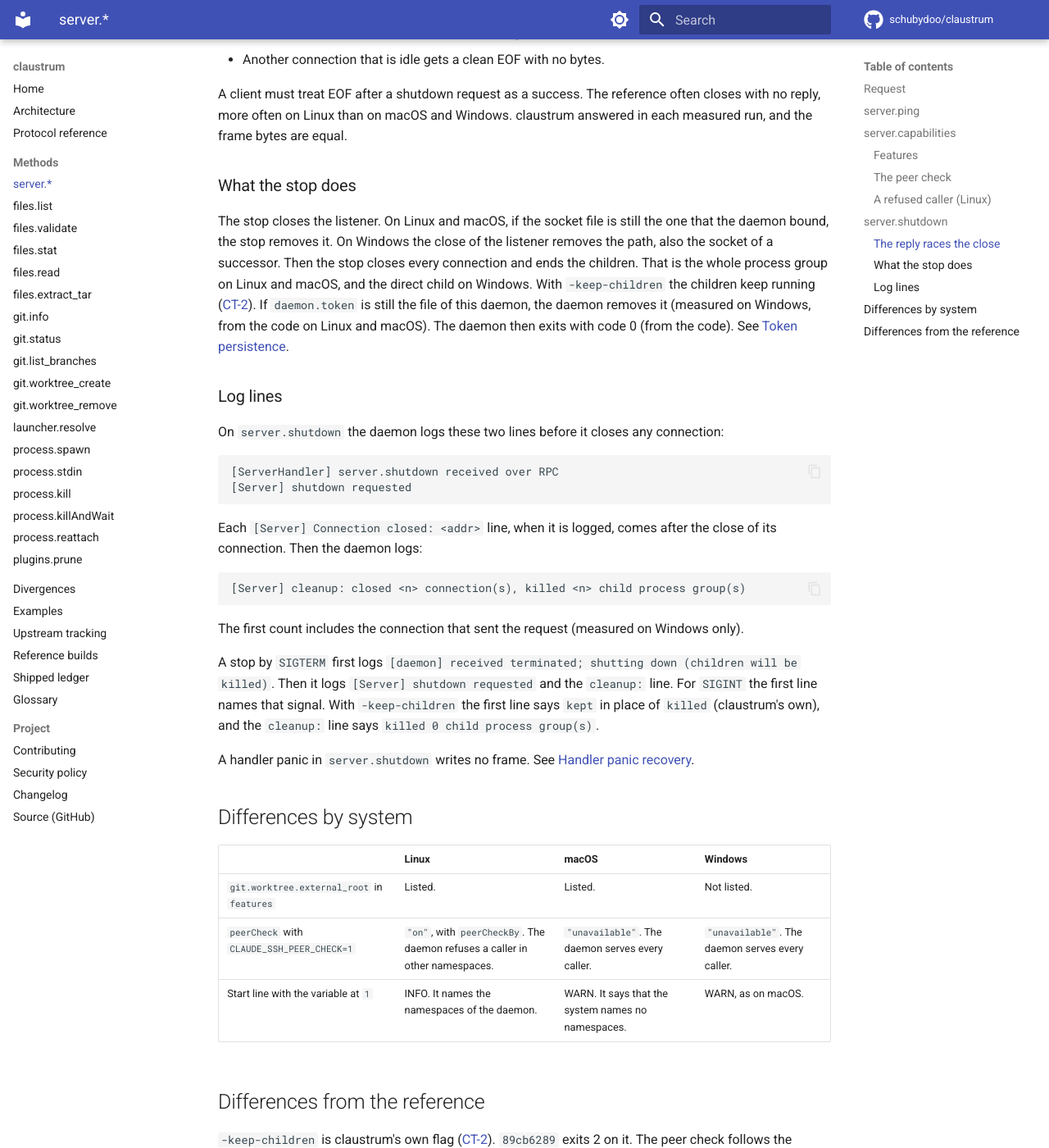
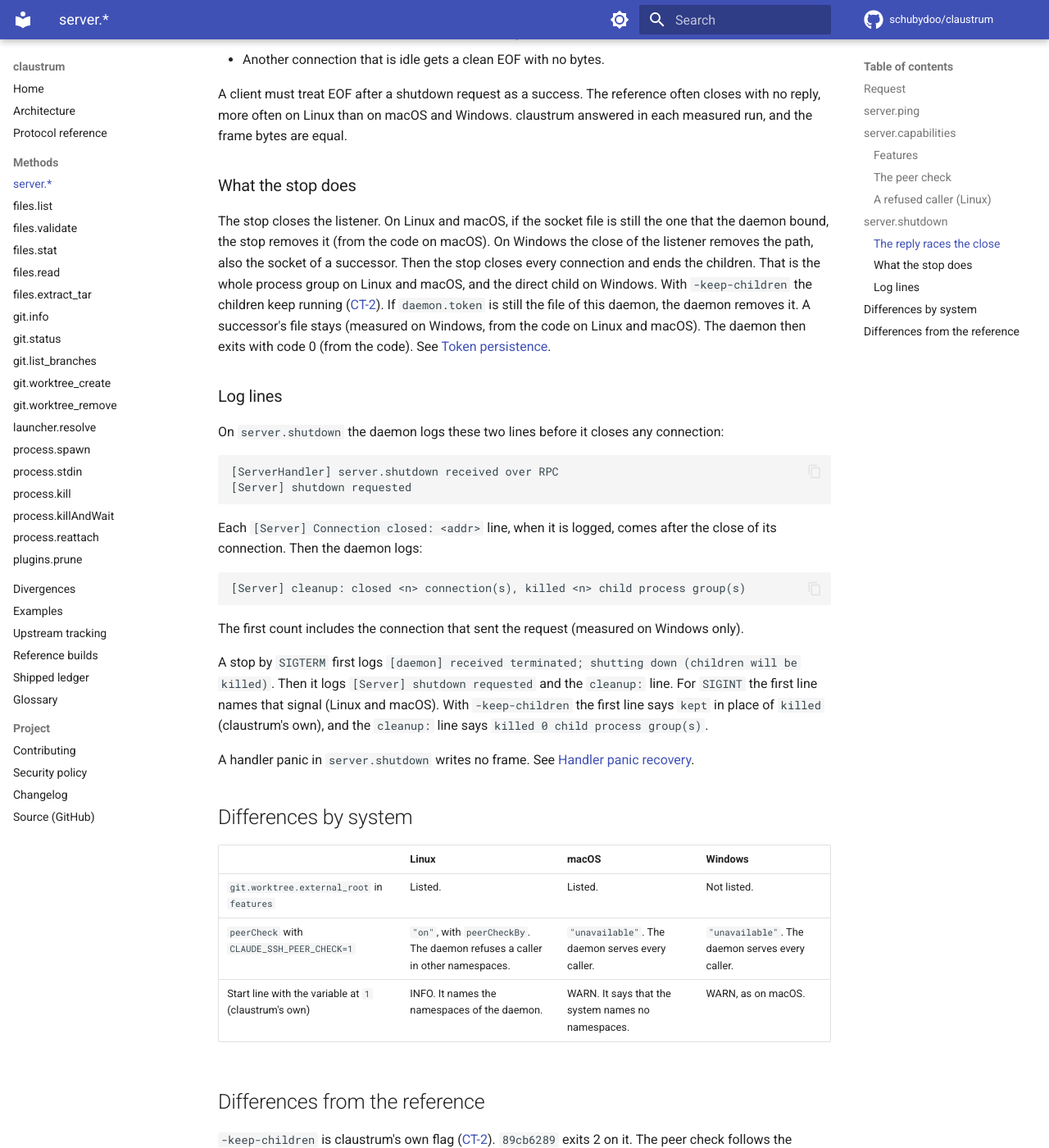
Before and after one commit to schubydoo/claustrum, an MkDocs documentation site: the page built from docs/protocol/server.md, in a window 1280 px wide and 1400 px high, scrolled down 3464 px. Shown: the whole window at 82% size. Built offline with MkDocs 1.6.1 and Material for MkDocs 9.7.7, drawn with Linux system fonts in a browser that asks for light colours; comment, search, counter and statistics services are not loaded; some of the changed text lies outside the part shown.

Commit message:
docs: fix the second-pass findings of the server page
Co-Authored-By: Claude Opus 5.5 <noreply@anthropic.com>

```diff
--- a/docs/protocol/server.md
+++ b/docs/protocol/server.md
@@ -41,13 +41,13 @@ The members come in this order:
 |---|---|
 | `version` | The version of the daemon. |
 | `methods` | The 20 methods, in the order of [Methods](../PROTOCOL.md#methods-20). `plugins.prune` is last on every system. |
-| `instanceId` | 32 hexadecimal characters, new at each start of the daemon. claustrum makes it from 16 random bytes (claustrum's own). On Linux and macOS the owner record of `daemon.lock` holds the same value. The banner of the log holds it too. |
+| `instanceId` | 32 hexadecimal characters, new at each start of the daemon. claustrum makes it from 16 random bytes (claustrum's own). On Linux and macOS the owner record of `daemon.lock` holds the same value. The banner of the log holds it too (`f6010b97` and `89cb6289`, see [Daemon log](../PROTOCOL.md#daemon-log-remote-serverlog)). |
 | `startedAt` | The start time of the daemon in unix milliseconds. The daemon sets it after its start steps and the bind of the socket (measured against `89cb6289` on a Linux VM). |
 | `features` | The optional extensions that this build supports. See [Features](#features). |
 | `peerCheck` | The state of the peer check. See [The peer check](#the-peer-check). |
 | `peerCheckBy` | The parts that the check compares. With `"off"` or `"unavailable"` the reply has no such member. |
 
-A request for `server.capabilities` does not count as activity for the idle exit of the daemon. Every other request past the auth step counts. The idle exit runs on Linux and macOS only (claustrum's own, not measured). See [Orphan-exit self-probe](../PROTOCOL.md#orphan-exit-self-probe).
+A request for `server.capabilities` does not count as activity for the idle exit of the daemon. Every other request past the auth step counts. The idle exit runs on Linux and macOS only. These three rules are claustrum's own, not measured. See [Orphan-exit self-probe](../PROTOCOL.md#orphan-exit-self-probe).
 
 ### Features
 
@@ -59,7 +59,7 @@ The `features` array is always present. The example above shows its members in o
 
 The peer check lets the daemon refuse a caller that runs in other namespaces, for example a process in a sandbox. Only the variable `CLAUDE_SSH_PEER_CHECK=1` in the environment of the daemon turns it on. The value must be exactly `1`. Any other value, for example `0`, `true`, `on`, `01` or the empty value, leaves it off. No variable leaves it off too.
 
-The daemon reads the variable once, at its start, and then removes it from its own environment. On Windows the removal covers any letter case. So no child of the daemon inherits it: no `process.spawn` child, no git call, no launcher run and no login-shell read. A `process.spawn` request whose `env` names the variable still gives it to that child. If the removal fails, the daemon logs one WARN line (claustrum's own), and the children inherit the variable.
+The daemon reads the variable once, at its start, and then removes it from its own environment. On Windows the removal covers any letter case. So no child of the daemon inherits it: no `process.spawn` child, no git call, no launcher run and no login-shell read (the launcher run and the login-shell read: from the code). A `process.spawn` request whose `env` names the variable still gives it to that child. If the removal fails, the daemon logs one WARN line (claustrum's own), and the children inherit the variable.
 
 The `peerCheck` member:
 
@@ -115,7 +115,7 @@ A client must treat EOF after a shutdown request as a success. The reference oft
 
 ### What the stop does
 
-The stop closes the listener. On Linux and macOS, if the socket file is still the one that the daemon bound, the stop removes it. On Windows the close of the listener removes the path, also the socket of a successor. Then the stop closes every connection and ends the children. That is the whole process group on Linux and macOS, and the direct child on Windows. With `-keep-children` the children keep running ([CT-2](../DIVERGENCES.md#ct-2)). If `daemon.token` is still the file of this daemon, the daemon removes it (measured on Windows, from the code on Linux and macOS). The daemon then exits with code 0 (from the code). See [Token persistence](../PROTOCOL.md#token-persistence-daemontoken).
+The stop closes the listener. On Linux and macOS, if the socket file is still the one that the daemon bound, the stop removes it (from the code on macOS). On Windows the close of the listener removes the path, also the socket of a successor. Then the stop closes every connection and ends the children. That is the whole process group on Linux and macOS, and the direct child on Windows. With `-keep-children` the children keep running ([CT-2](../DIVERGENCES.md#ct-2)). If `daemon.token` is still the file of this daemon, the daemon removes it. A successor's file stays (measured on Windows, from the code on Linux and macOS). The daemon then exits with code 0 (from the code). See [Token persistence](../PROTOCOL.md#token-persistence-daemontoken).
 
 ### Log lines
 
@@ -134,7 +134,7 @@ Each `[Server] Connection closed: <addr>` line, when it is logged, comes after t
 
 The first count includes the connection that sent the request (measured on Windows only).
 
-A stop by `SIGTERM` first logs `[daemon] received terminated; shutting down (children will be killed)`. Then it logs `[Server] shutdown requested` and the `cleanup:` line. For `SIGINT` the first line names that signal. With `-keep-children` the first line says `kept` in place of `killed` (claustrum's own), and the `cleanup:` line says `killed 0 child process group(s)`.
+A stop by `SIGTERM` first logs `[daemon] received terminated; shutting down (children will be killed)`. Then it logs `[Server] shutdown requested` and the `cleanup:` line. For `SIGINT` the first line names that signal (Linux and macOS). With `-keep-children` the first line says `kept` in place of `killed` (claustrum's own), and the `cleanup:` line says `killed 0 child process group(s)`.
 
 A handler panic in `server.shutdown` writes no frame. See [Handler panic recovery](../PROTOCOL.md#handler-panic-recovery).
 
@@ -144,7 +144,7 @@ A handler panic in `server.shutdown` writes no frame. See [Handler panic recover
 |---|---|---|---|
 | `git.worktree.external_root` in `features` | Listed. | Listed. | Not listed. |
 | `peerCheck` with `CLAUDE_SSH_PEER_CHECK=1` | `"on"`, with `peerCheckBy`. The daemon refuses a caller in other namespaces. | `"unavailable"`. The daemon serves every caller. | `"unavailable"`. The daemon serves every caller. |
-| Start line with the variable at `1` | INFO. It names the namespaces of the daemon. | WARN. It says that the system names no namespaces. | WARN, as on macOS. |
+| Start line with the variable at `1` (claustrum's own) | INFO. It names the namespaces of the daemon. | WARN. It says that the system names no namespaces. | WARN, as on macOS. |
 
 ## Differences from the reference
 
```
Also changed, not shown: 2 other files.
